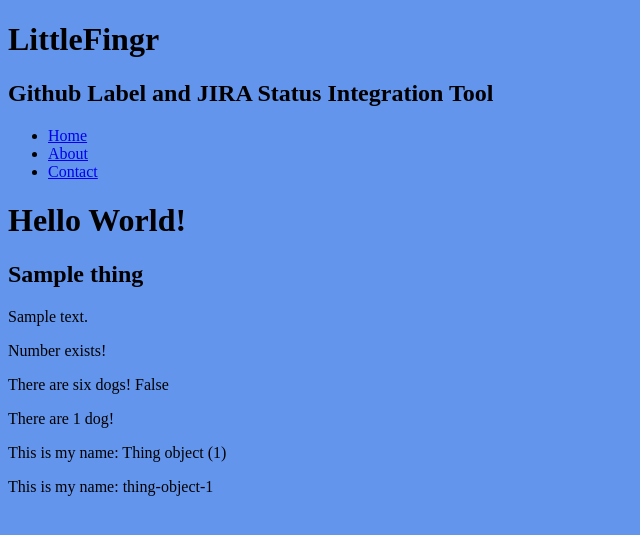
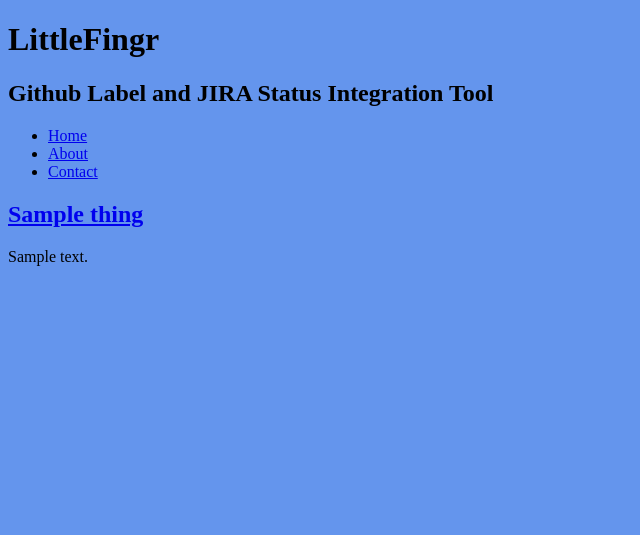
Before and after one commit to donofriov/littlefingr, a Django app: template collection/templates/index.html in a window 1280 px wide. Shown: the top 535 px of the page, without its empty margins (0-640 px from the left). Run offline with Django 3.2, Linux system fonts and the light colour scheme; tables that the repository leaves empty hold one stand-in row (values such as "Sample post"); the template is opened without the code that fills it: values that come from a table or form of the project are taken from there, most other values are stand-ins (such as "Sample title", 1, 10 or a date in 2020).

Commit message:
Setting Up Individual Object Pages

```diff
--- a/collection/templates/index.html
+++ b/collection/templates/index.html
@@ -1,26 +1,15 @@
-
 {% extends 'base.html' %}
 {% block title %}
     Homepage - {{ block.super }}
 {% endblock title %}
 
 {% block content %}
-    <h1>Hello World!</h1>
-
     {% for thing in things %}
-    <h2>{{ thing.name }}</h2>
+    <h2>
+        <a href="{% url 'thing_detail' slug=thing.slug %}">
+            {{ thing.name }}
+        </a>
+    </h2>
     <p>{{ thing.description }}</p>
     {% endfor %}
-
-    <p>{% if number %}Number exists!{% endif %}</p>
-    <p>There are six dogs!
-	{% if number == 6 %}
-    	True
-	{% else %}
-    	False
-	{% endif %}
-	</p>
-	<p>There are {{ number }} dog{{ number|pluralize }}!</p>
-	<p>This is my name: {{ thing }}</p>
-	<p>This is my name: {{ thing|slugify }}</p>
 {% endblock content %}
--- a/littlefingr/urls.py
+++ b/littlefingr/urls.py
@@ -27,5 +27,7 @@ urlpatterns = [
     url(r'^contact/$',
         TemplateView.as_view(template_name='contact.html'),
         name='contact'),
+    url(r'^things/(?P<slug>[-\w]+)/$', views.thing_detail,
+        name='thing_detail'),
     url(r'^admin/', admin.site.urls),
 ]
```
Also changed, not shown: collection/templates/things/thing_detail.html (added, +10 -0 lines), collection/views.py (+10 -0 lines), 2 other files.
